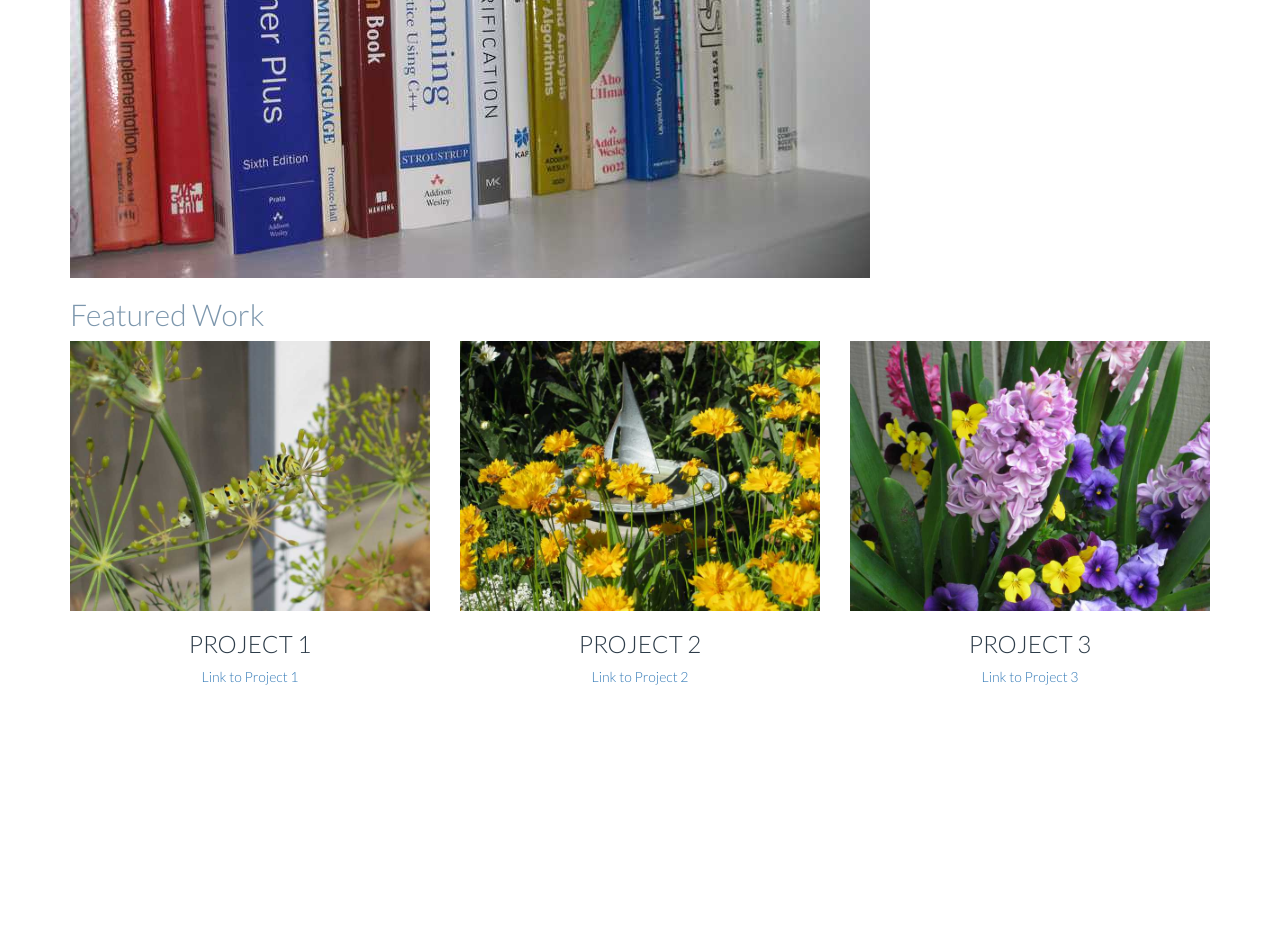
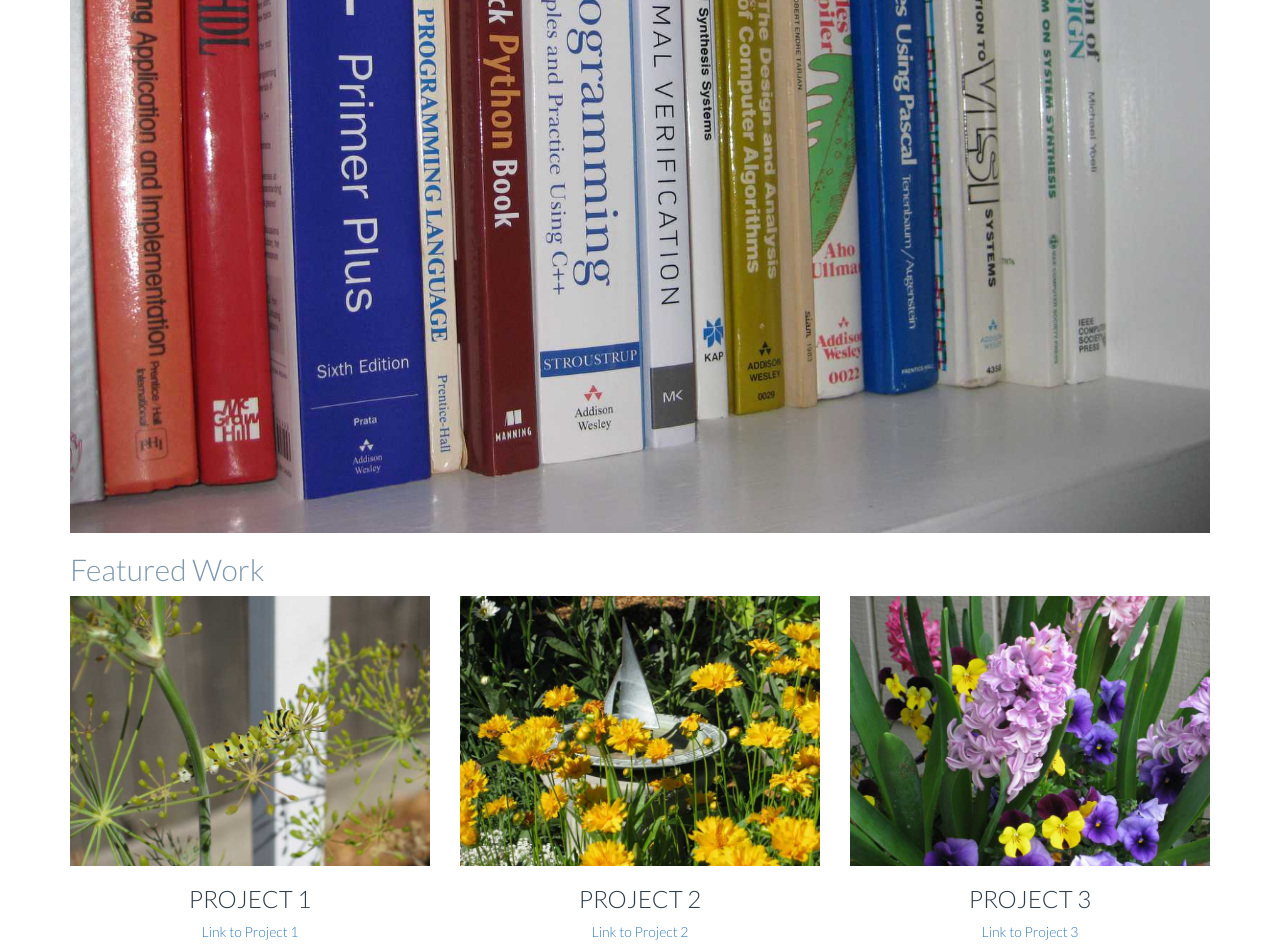
Before and after one commit to chspanos/portfolio, a website: page index.html in a window 1280 px wide. Shown: the part 513-1465 px from the top of the page. Before the commit the page ends 1210 px from the top, so only its background shows below. Drawn offline with Linux system fonts and the light colour scheme.

Commit message:
Use srcset to optimize images on different devices

```diff
--- a/index.html
+++ b/index.html
@@ -29,7 +29,12 @@
       </section>
       <section class="hero row">
         <div class="col-md-12">
-          <img src="images/library-large.jpg" alt="CS library" class="img-responsive">
+          <picture>
+            <source media="(min-width: 800px)" srcset="images/library-large_2x.jpg">
+            <source media="(min-width: 750px)" srcset="images/library-large.jpg">
+            <source media="(min-width: 500px)" srcset="images/library-medium.jpg">
+            <img src="images/library-small.jpg" alt="CS library" class="img-responsive">
+          </picture>
         </div>
       </section>
       <section class="projects">
@@ -41,23 +46,35 @@
         <div class="row">
           <div class="project col-sm-6 col-md-4">
             <!-- TODO: Replace with project 1 image -->
-            <img src="images/caterpillar-large.jpg" alt="caterpillar" class="img-responsive">
+            <picture>
+              <source media="(min-width: 500px)" srcset="images/caterpillar-medium.jpg">
+              <img src="images/caterpillar-small.jpg" alt="caterpillar" class="img-responsive">
+            </picture>
+            <!-- TODO: Replace with project 1 name -->
             <h3>Project 1</h3>
-            <!-- TODO: Insert actual link -->
+            <!-- TODO: Insert actual github link -->
             <p><a href="https://github.com/chspanos/">Link to Project 1</a></p>
           </div>
           <div class="project col-sm-6 col-md-4">
             <!-- TODO: Replace with project 2 image -->
-            <img src="images/sundial-large.jpg" alt="sundial" class="img-responsive">
+            <picture>
+              <source media="(min-width: 500px)" srcset="images/sundial-medium.jpg">
+              <img src="images/sundial-small.jpg" alt="sundial" class="img-responsive">
+            </picture>
+            <!-- TODO: Replace with project 2 name -->
             <h3>Project 2</h3>
-            <!-- TODO: Insert actual link -->
+            <!-- TODO: Insert actual github link -->
             <p><a href="https://github.com/chspanos/">Link to Project 2</a></p>
           </div>
           <div class="project col-sm-6 col-md-4">
             <!-- TODO: Replace with project 3 image -->
-            <img src="images/hyacinth-large.jpg" alt="hyacinths" class="img-responsive">
+            <picture>
+              <source media="(min-width: 500px)" srcset="images/hyacinth-medium.jpg">
+              <img src="images/hyacinth-small.jpg" alt="hyacinths" class="img-responsive">
+            </picture>
+            <!-- TODO: Replace with project 3 name -->
             <h3>Project 3</h3>
-            <!-- TODO: Insert actaul link -->
+            <!-- TODO: Insert actual github link -->
             <p><a href="https://github.com/chspanos/">Link to Project 3</a></p>
           </div>
         </div>
```
Also changed, not shown: images/caterpillar-medium.JPG (added), images/caterpillar-small.JPG (added), images/hyacinth-medium.jpg (added), images/hyacinth-small.jpg (added), images/library-large_2x.JPG (added), images/library-medium.JPG (added), images/library-small.JPG (added), images/sundial-medium.JPG (added), images/sundial-small.JPG (added).
